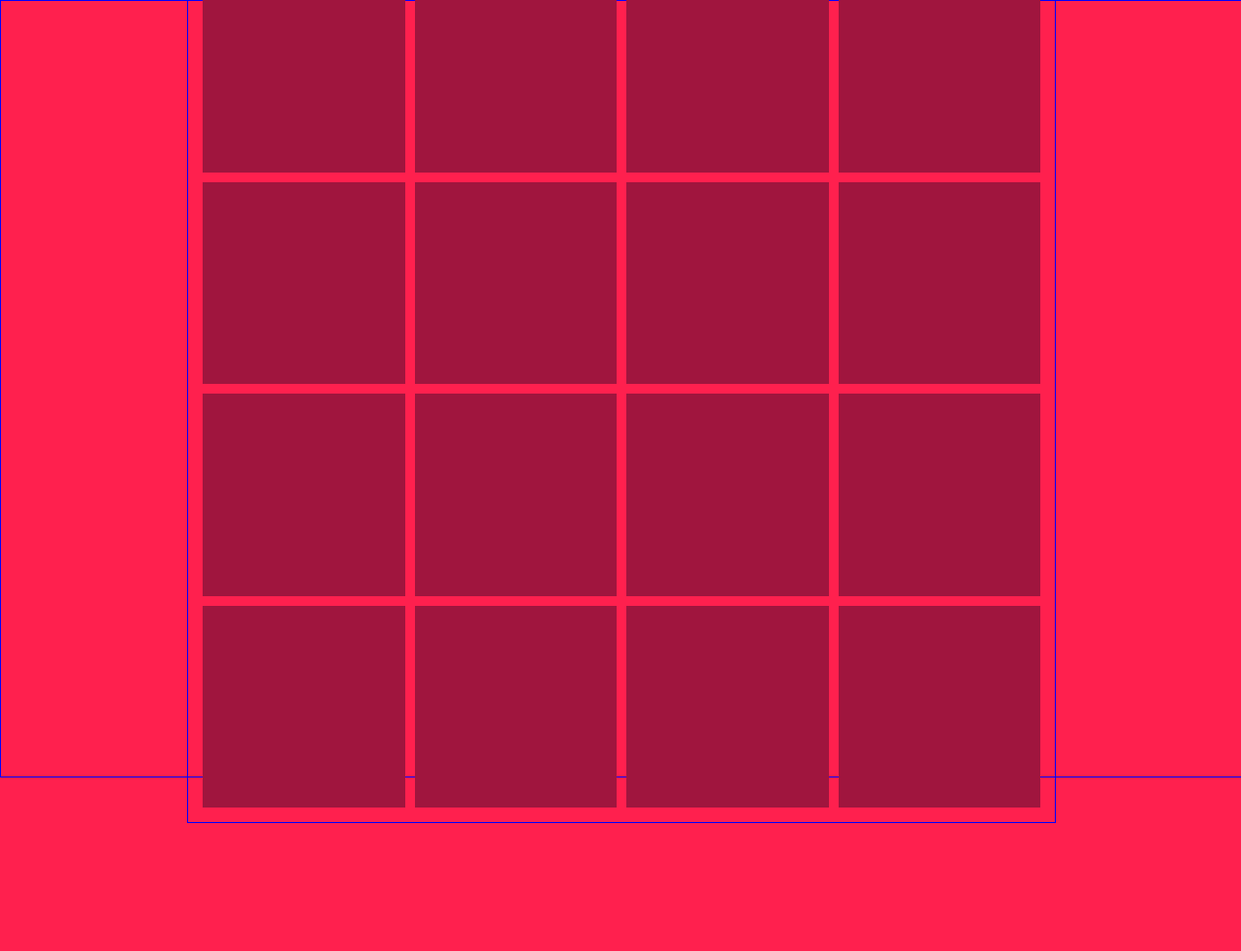
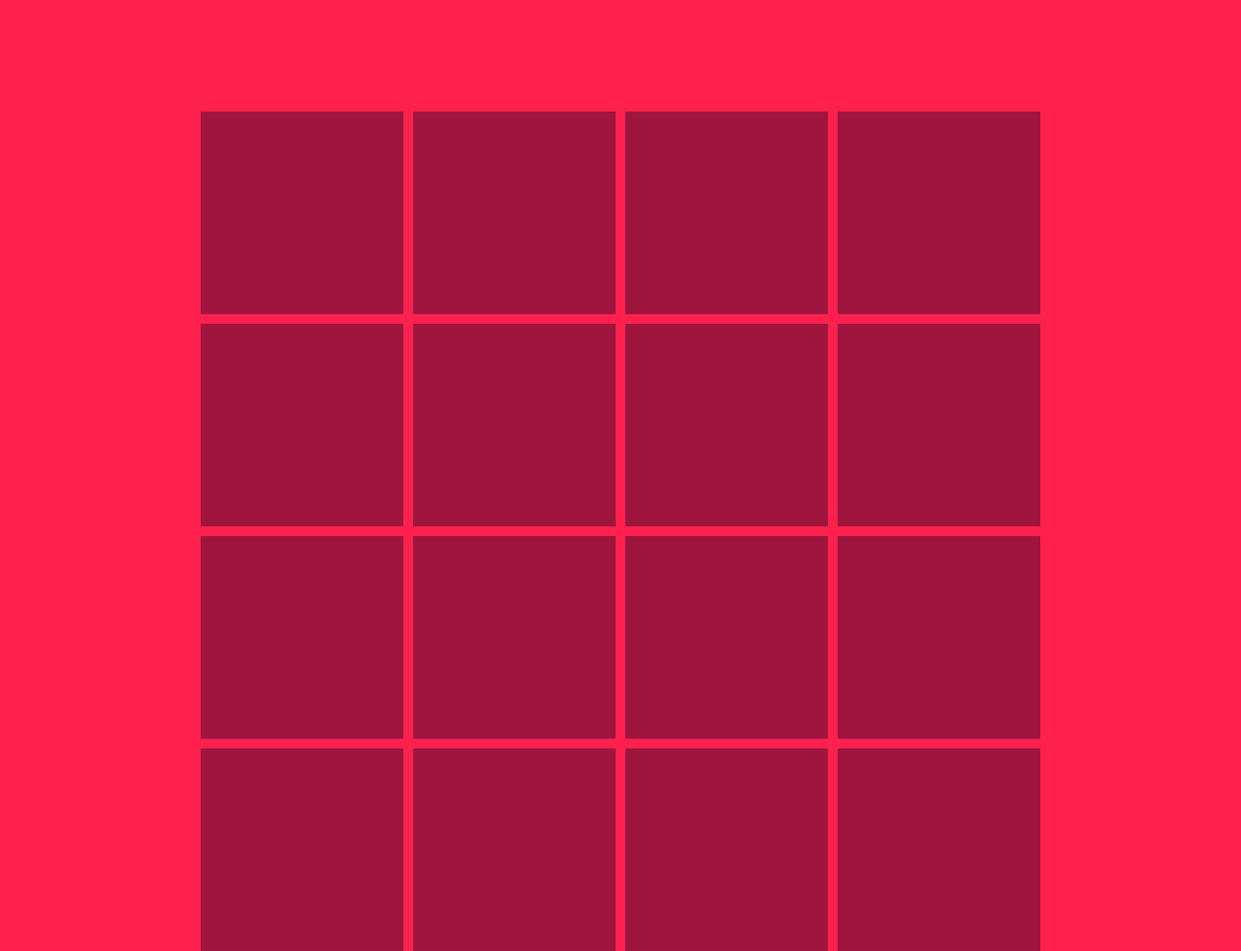
Before and after one commit to AmparoNathaly/memorygame, a plain HTML site: page level8.html in a window 1280 px wide. Shown: the whole page at 97% size. Before the commit the page ends 849 px from the top, so only its background shows below. Drawn offline with nearby package versions, Linux system fonts and the light colour scheme.

Commit message:
cambio altura de contenedor de impagenes

```diff
--- a/style-card.css
+++ b/style-card.css
@@ -9,7 +9,6 @@ body {
     display: flex;
     justify-content: center;
     align-items: center;
-    border: solid 1px blue; /* provisional */
 }
 
 #images-container {
@@ -17,9 +16,9 @@ body {
     flex-wrap: wrap;
     justify-content: center;
     width: 70%;
+    height: 75%;
     padding: 10px;
     box-sizing: border-box;
-    border: solid 1px blue; /* provisional */
 }
 
 .memory-card {
@@ -32,12 +31,6 @@ body {
     justify-content: center;
     cursor: pointer;
     position: relative;
-}
-
-@media (min-width: 800px){
-    #imeges-container {
-        height: 60%;
-    }
 }
 
 .memory-card img {
```
